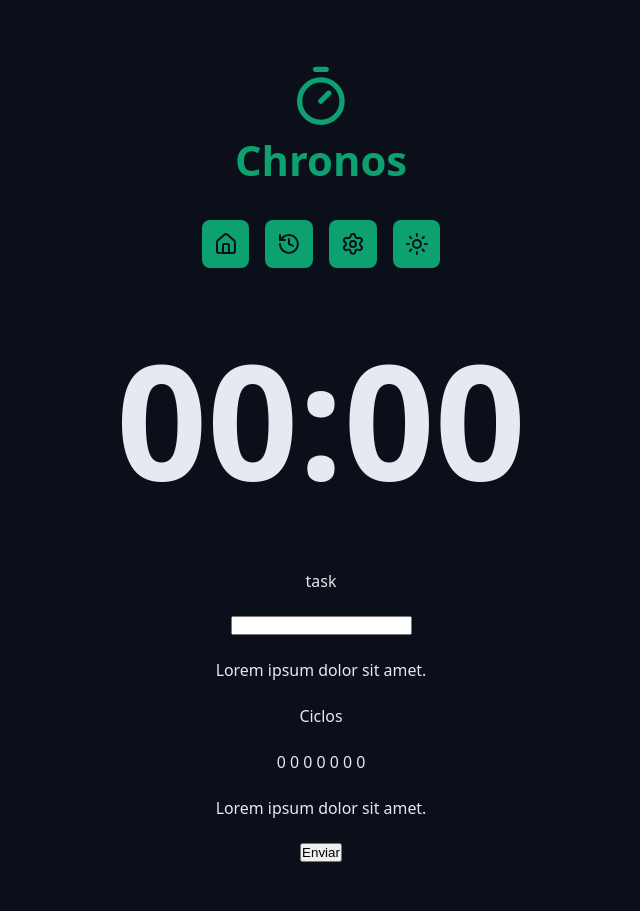
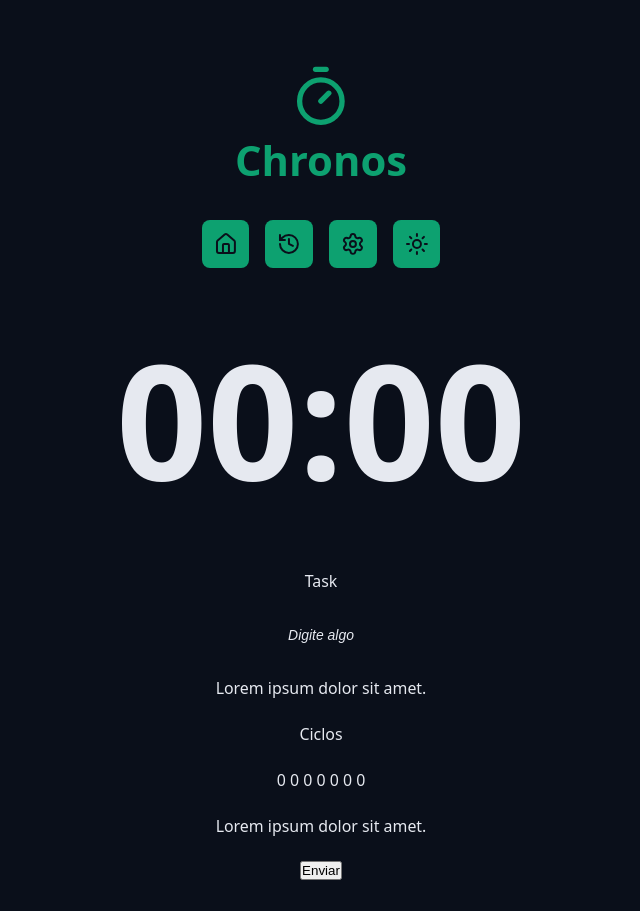
Before and after one commit to DiogoDemetrius/chronos-pomodoro, a React (Vite) app: page / in a window 1280 px wide. Shown: the whole page, without its empty margins (319-959 px from the left). Built offline with nearby package versions, Linux system fonts and the light colour scheme.

Commit message:
estilização dos inputs

```diff
--- a/src/App.tsx
+++ b/src/App.tsx
@@ -25,7 +25,12 @@ export function App() {
       <Container>
         <form className="form" action="">
           <div className="formRow">
-            <DefaultInput type="text" abc="number" />
+            <DefaultInput
+              type="text"
+              labelText="Task"
+              id="meuInput"
+              placeholder="Digite algo"
+            />
           </div>
 
           <div className="formRow">
--- a/src/components/DefaultInput/index.tsx
+++ b/src/components/DefaultInput/index.tsx
@@ -1,14 +1,20 @@
+import styles from "./styles.module.css";
+
 type DefaultInputProps = {
-  type: "text" | "number" | "search";
-} & {
-  abc: "number";
-};
+  id: string;
+  labelText: string;
+} & React.ComponentProps<"input">;
 
-export function DefaultInput({ type }: DefaultInputProps) {
+export function DefaultInput({
+  id,
+  type,
+  labelText,
+  ...rest
+}: DefaultInputProps) {
   return (
     <>
-      <label htmlFor="meuInput">task</label>
-      <input type={type} id="meuInput" />
+      <label htmlFor={id}>{labelText}</label>
+      <input className={styles.input} type={type} id={id} {...rest} />
     </>
   );
 }
--- a/src/components/DefaultInput/styles.module.css
+++ b/src/components/DefaultInput/styles.module.css
@@ -1,12 +1,21 @@
-.container-fluid {
-  margin: 0 auto;
+.input {
+  background-color: transparent;
+  border: none;
+  text-align: center;
+  font-size: 1.8rem;
+  padding: 0.8rem;
+  color: var(--text-default);
+  /*border: 0.2rem solid var(--primary);*/
+  outline: none;
+  border-radius: 0.8rem;
 }
 
-.container {
-  max-width: 98rem;
-  margin: 0 auto;
+.input:focus {
+  border: 0.2rem solid var(--primary);
 }
 
-.content {
-  margin: 3.2rem;
+.input::placeholder {
+  color: var(--grey-500);
+  font-size: 1.4rem;
+  font-style: italic;
 }
```
